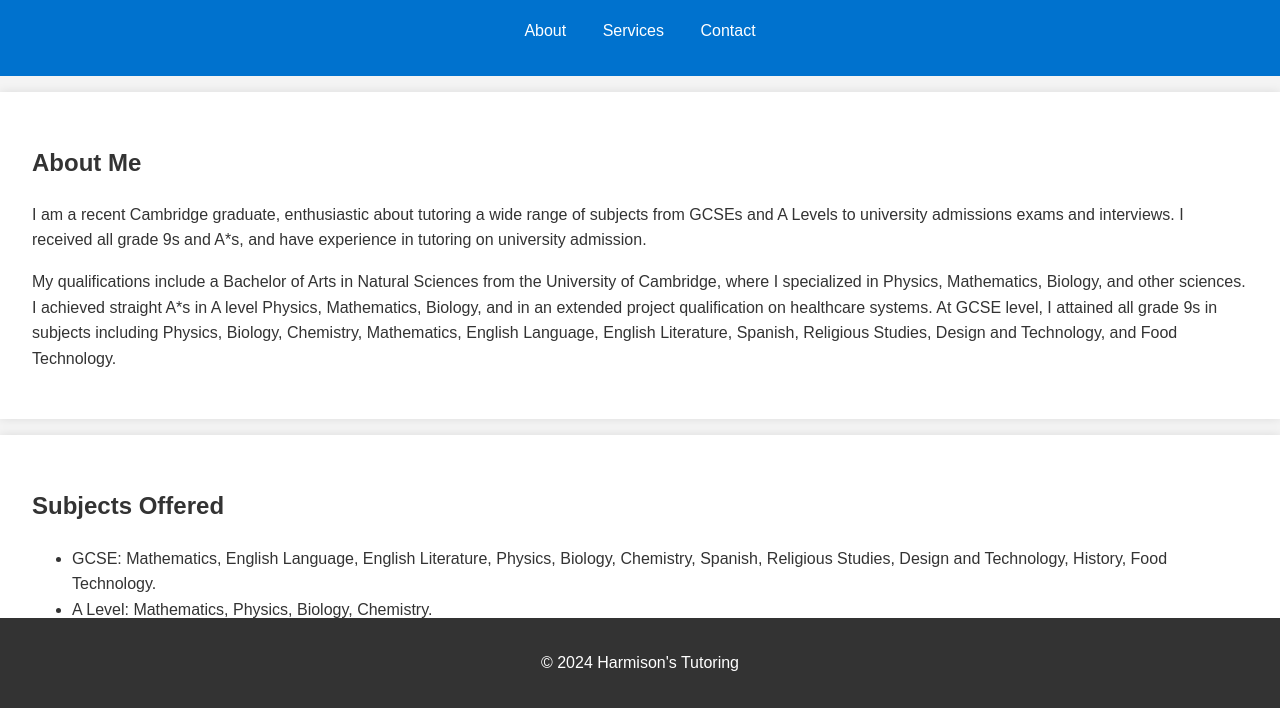
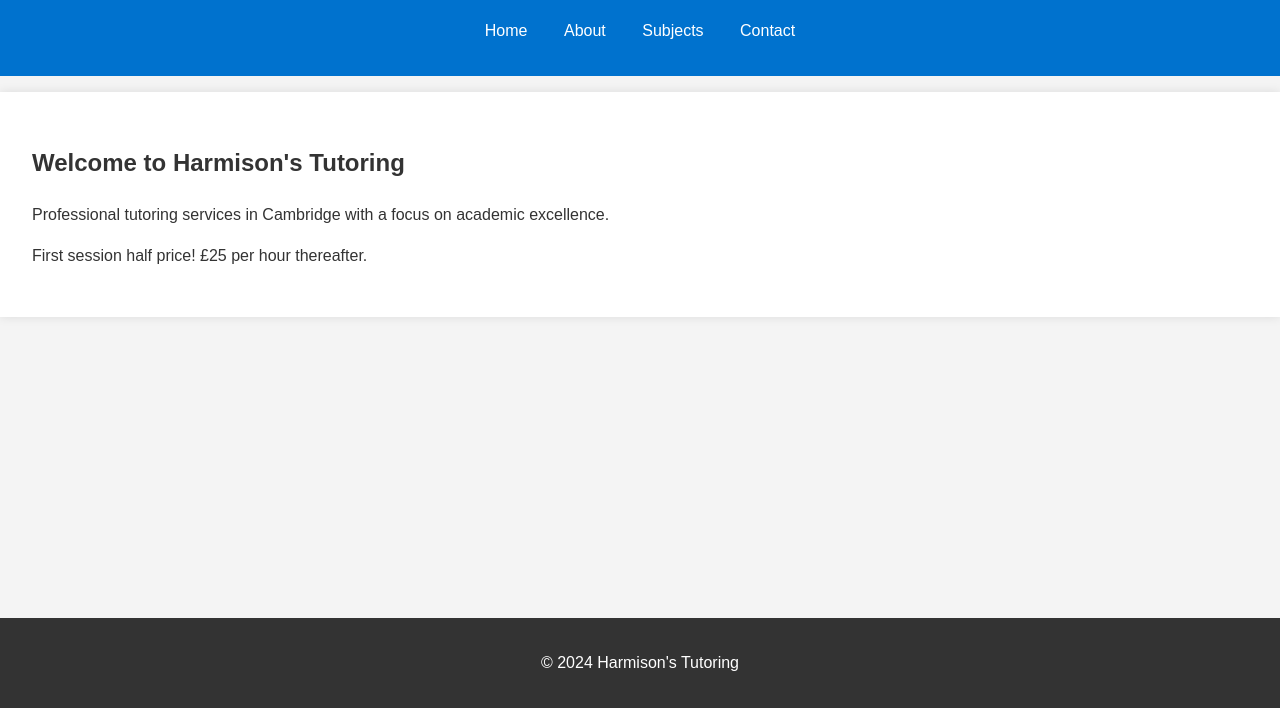
Before and after one commit to jacobharmison1/harmisonstutoring.github.io, a plain HTML site: page index.html in a window 1280 px wide. Shown: the part 92-800 px from the top of the page. Drawn offline with Linux system fonts and the light colour scheme.

Commit message:
Update_v3

```diff
--- a/index.html
+++ b/index.html
@@ -1,3 +1,4 @@
+<!-- index.html -->
 <!DOCTYPE html>
 <html lang="en">
 <head>
@@ -11,32 +12,18 @@
         <h1>Welcome to Harmison's Tutoring</h1>
         <nav>
             <ul>
-                <li><a href="#about">About</a></li>
-                <li><a href="#services">Services</a></li>
-                <li><a href="#contact">Contact</a></li>
+                <li><a href="index.html">Home</a></li>
+                <li><a href="about.html">About</a></li>
+                <li><a href="subjects.html">Subjects</a></li>
+                <li><a href="contact.html">Contact</a></li>
             </ul>
         </nav>
     </header>
 
-    <section id="about">
-        <h2>About Me</h2>
-        <p>I am a recent Cambridge graduate, enthusiastic about tutoring a wide range of subjects from GCSEs and A Levels to university admissions exams and interviews. I received all grade 9s and A*s, and have experience in tutoring on university admission.</p>
-        <p>My qualifications include a Bachelor of Arts in Natural Sciences from the University of Cambridge, where I specialized in Physics, Mathematics, Biology, and other sciences. I achieved straight A*s in A level Physics, Mathematics, Biology, and in an extended project qualification on healthcare systems. At GCSE level, I attained all grade 9s in subjects including Physics, Biology, Chemistry, Mathematics, English Language, English Literature, Spanish, Religious Studies, Design and Technology, and Food Technology.</p>
-    </section>
-
-    <section id="services">
-        <h2>Subjects Offered</h2>
-        <ul>
-            <li>GCSE: Mathematics, English Language, English Literature, Physics, Biology, Chemistry, Spanish, Religious Studies, Design and Technology, History, Food Technology.</li>
-            <li>A Level: Mathematics, Physics, Biology, Chemistry.</li>
-            <li>University Admissions: Cambridge and Oxford interviews, entrance exams like NSAA or BMAT.</li>
-        </ul>
-    </section>
-
-    <section id="contact">
-        <h2>Contact</h2>
-        <p>Email: <a href="mailto:jacobharmison17@hotmail.com">jacobharmison17@hotmail.com</a></p>
-        <p>Phone: 07427833249</p>
+    <section id="home">
+        <h2>Welcome to Harmison's Tutoring</h2>
+        <p>Professional tutoring services in Cambridge with a focus on academic excellence.</p>
+        <p>First session half price! £25 per hour thereafter.</p>
     </section>
 
     <footer>
```
